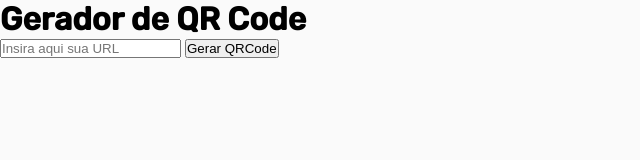
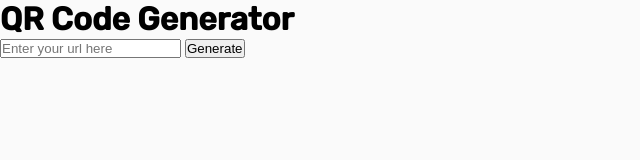
Before and after one commit to KarineBrandelli/qr-code-generator, a plain HTML site: page index.html in a window 1280 px wide. Shown: the whole page, without its empty margins (0-640 px from the left). Drawn offline with Linux system fonts and the light colour scheme.

Commit message:
transle content from portuguese to english

```diff
--- a/index.html
+++ b/index.html
@@ -13,16 +13,17 @@
 
   <body>
     <div class="container-text">
-      <h1>Gerador de QR Code</h1>
+      <h1>QR Code Generator</h1>
       <input
         type="text"
-        placeholder="Insira aqui sua URL">
+        placeholder="Enter your url here">
       </input>
-      <button>Gerar QRCode</button>
+      <button>Generate</button>
     </div>
-    <div class="container-img">
+    <div class="container-image">
       <img id="qrCodeImage">
     </div>
+
     <script
       src="./js/script.js">
     </script>
```
